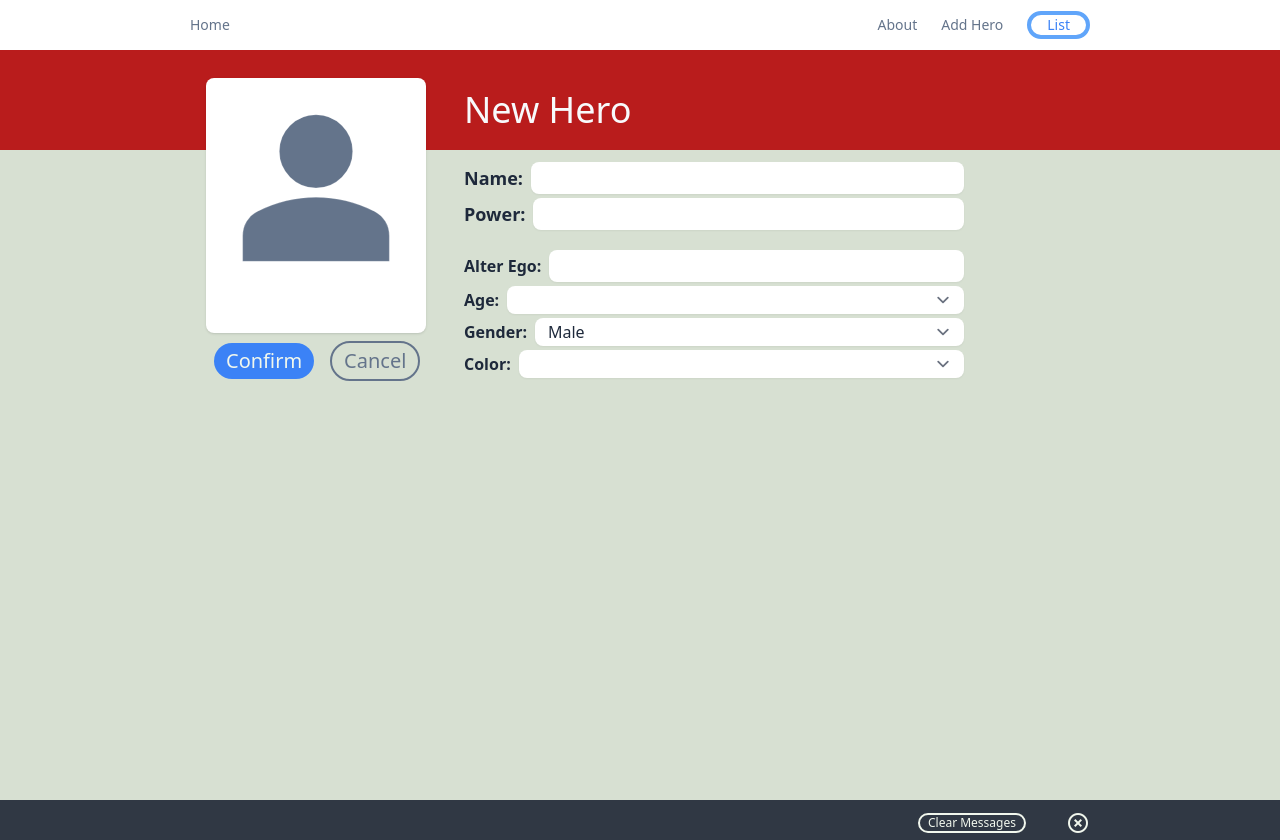
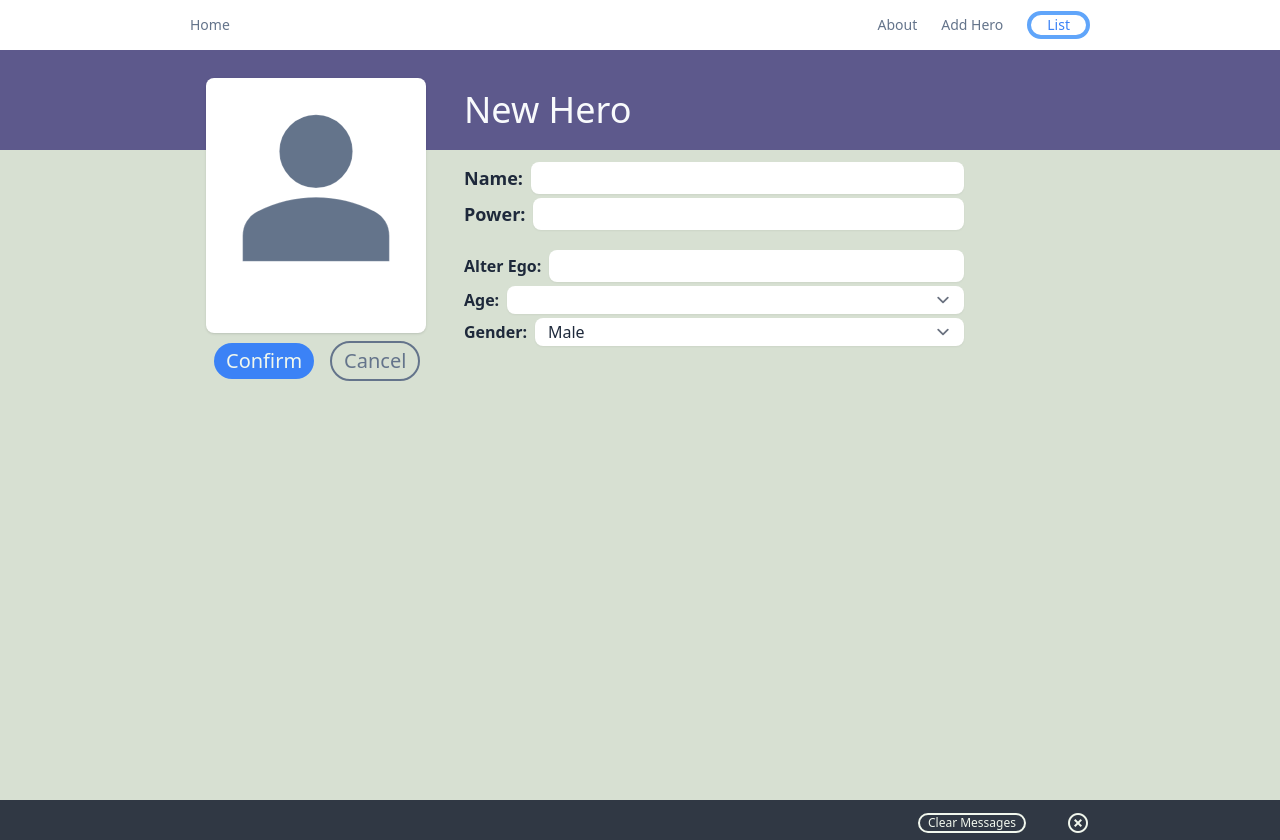
Before and after one commit to GustavoSasaki/hero-front-end, an Angular app: page /add in a window 1280 px wide. After the commit the page ends 800 px from the top, so only its background shows below. Built offline with nearby package versions, Linux system fonts and the light colour scheme.

Commit message:
change hero details title color

```diff
--- a/src/app/hero-creation/hero-creation.component.html
+++ b/src/app/hero-creation/hero-creation.component.html
@@ -1,5 +1,5 @@
 <div *ngIf="hero" class="bg-[#d7e0d2] min-h-[calc(100vh_-_50px)]" >
-    <div class="pt-10 md:pb-5 pb-1 mb-3 " [ngClass]="hero.color | getBgHeroName">
+    <div class="pt-10 md:pb-5 pb-1 mb-3 bg-bgHeroTitle">
         <div class="md:grid grid-cols-[218px_auto_auto]  gap-10 container">
             <div></div>
             <div class="md:absolute -mt-3 ">
@@ -88,18 +88,6 @@
                     <option value="no genre">No Genre</option>
                 </select>
             </div>
-
-            <div class="flex items-center gap-2 mb-1">
-                <label for="gender" class="font-[550]">Color: </label>
-                <select required
-                    class="py-[1px]  disabled:text-slate-600  rounded-lg border-transparent focus:border-secondary focus:ring-0 w-full shadow-sm"
-                    type="text" [(ngModel)]="hero.color" [attr.disabled]="isAdditing">
-                    <option value=""></option>
-                    <option value="red">Red</option>
-                    <option value="green">Green</option>
-                    <option value="purple">Purple</option>
-                </select>
-            </div>
         </div>
 
         <div class="flex items-center gap-4 md:hidden pt-4 pl-2 overflow-x-visible max-w-[220px]">
@@ -119,5 +107,5 @@
         </div>
     </div>
 </div>
-<div class="h-[40px]"></div>
+<div class="h-[40px] md:hidden"></div>
 <app-loading-bar [loading]="isAdditing" />
--- a/src/app/hero-detail/hero-detail.component.html
+++ b/src/app/hero-detail/hero-detail.component.html
@@ -1,5 +1,5 @@
 <div *ngIf="hero" class="bg-[#d7e0d2] min-h-[calc(100vh_-_50px)]" >
-    <div class="pt-10 md:pb-5 pb-1 mb-3 " [ngClass]="hero.color | getBgHeroName">
+    <div class="pt-10 md:pb-5 pb-1 mb-3 bg-bgHeroTitle">
         <div class="md:grid grid-cols-[218px_auto_auto]  gap-10 container">
             <div></div>
             <div class="md:absolute -mt-3 ">
@@ -105,21 +105,6 @@
                     </select>
                 </div>
 
-
-                <div *ngIf="editMode || hero.color" class="flex items-center gap-2">
-                    <label for="gender" class="font-[550]">Color: </label>
-                    <span *ngIf="!editMode">{{hero.color}}</span>
-                    <select *ngIf="editMode" required
-                        class="mb-1 disabled:text-slate-600 py-[1px]  rounded-lg border-transparent focus:border-secondary focus:ring-0 w-full shadow-sm"
-                        type="text" [(ngModel)]="formHero.color" [attr.disabled]="isUpdating">
-                        <option value=""></option>
-                        <option value="red">Red</option>
-                        <option value="green">Green</option>
-                        <option value="purple">Purple</option>
-                    </select>
-                </div>
-
-
             </div>
             <p class=" mt-4">{{hero.backstory}}</p>
 
@@ -145,4 +130,4 @@
     </div>
 </div>
 
-<div class="h-[40px]"></div>
+<div class="h-[40px] md:hidden"></div>
--- a/tailwind.config.js
+++ b/tailwind.config.js
@@ -17,7 +17,8 @@ module.exports = {
         'secondary': {
           DEFAULT: "#243E36"
         },
-        'text': '#0E1513'
+        'text': '#0E1513',
+        'bgHeroTitle': '#5d598c'
       }
     },
   },
```
